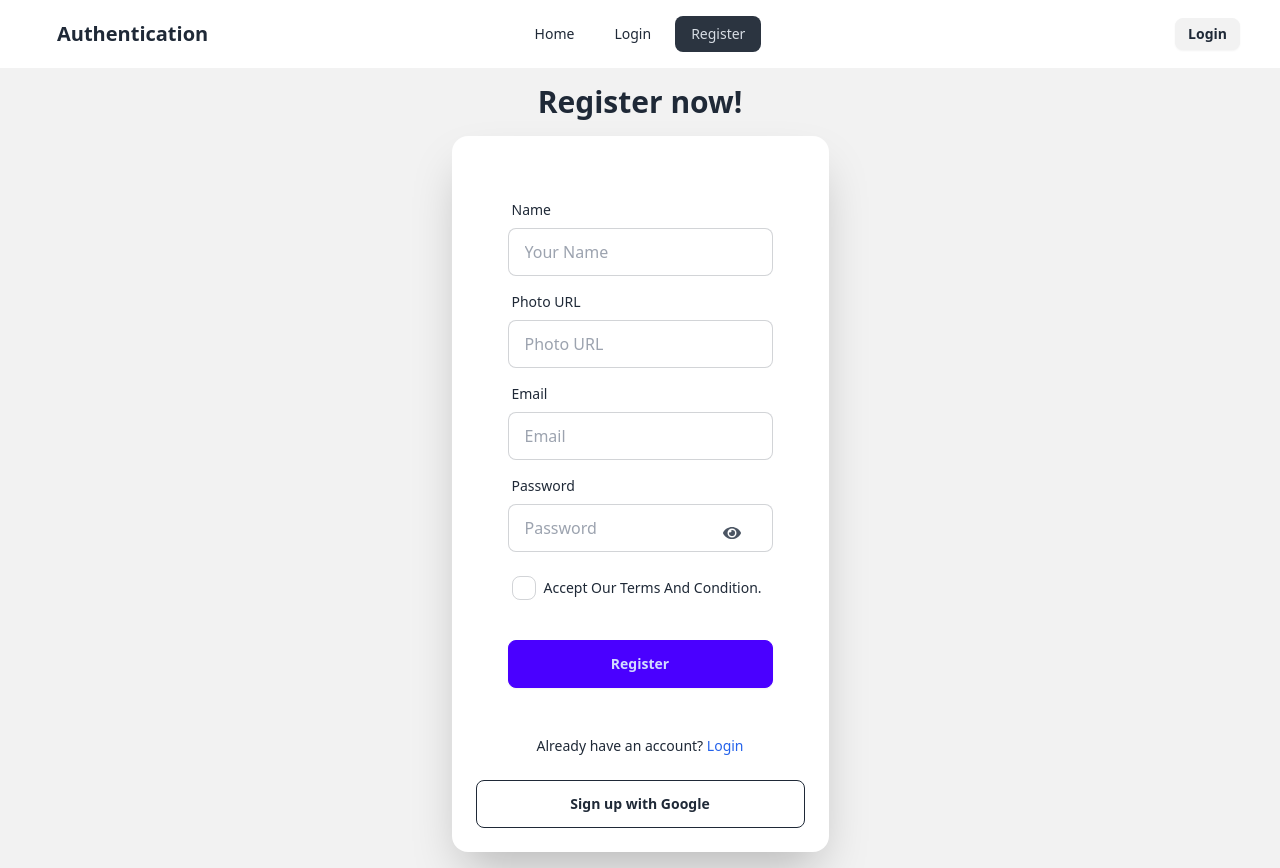
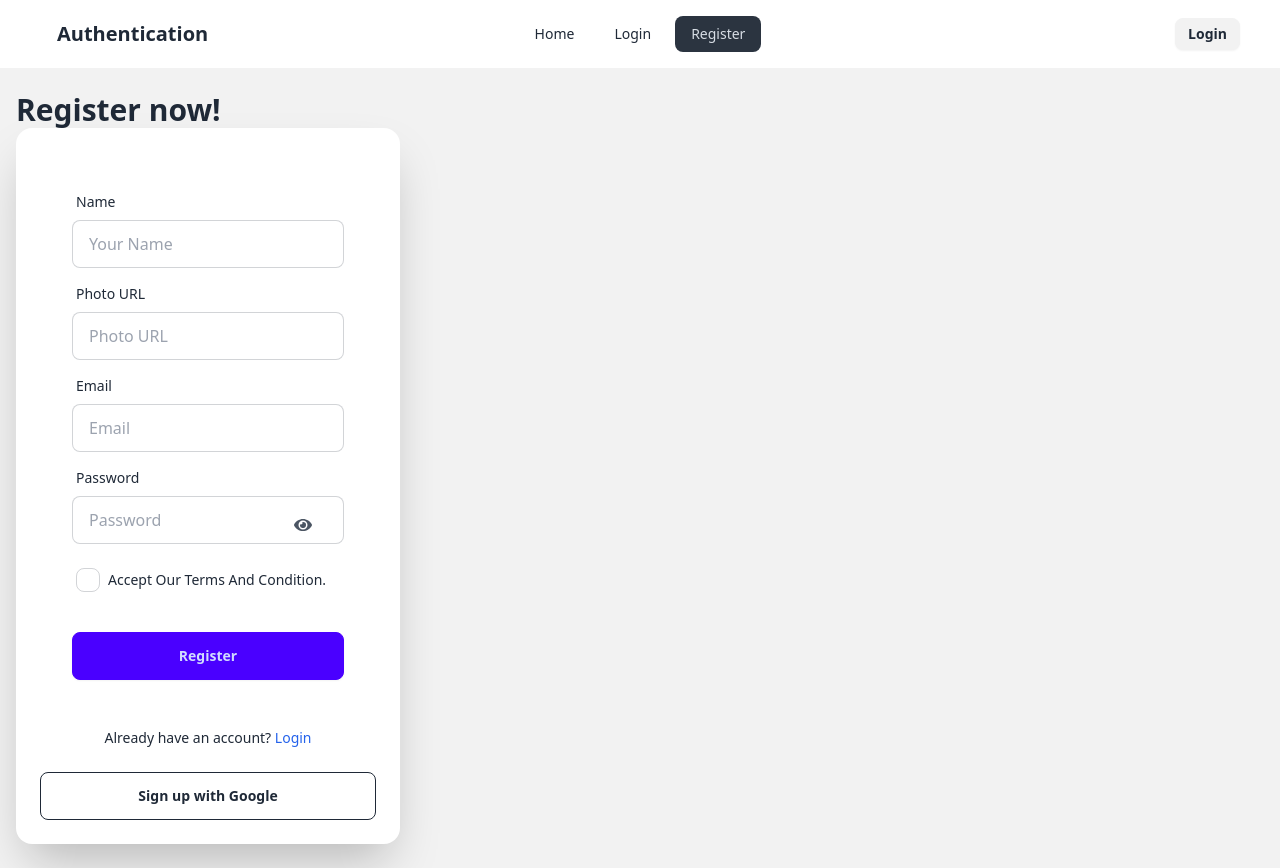
Before and after one commit to shahrukkabir/react-auth-and-private-route, a React (Vite) app: page /register in a window 1280 px wide. Built offline with nearby package versions, Linux system fonts and the light colour scheme; no server answers.

Commit message:
reponsive reg page

```diff
--- a/src/Components/Register.jsx
+++ b/src/Components/Register.jsx
@@ -95,8 +95,8 @@ const Register = () => {
 
 
     return (
-        <div className="hero bg-base-200 min-h-screen">
-            <div className="hero-content flex-col">
+        <div className="w-full min-h-screen bg-base-200 flex justify-center items-center px-4">
+            <div className="w-full mx-w-sm">
                 <div className="text-center lg:text-left">
                     <h1 className="text-3xl font-bold">Register now!</h1>
                 </div>
```
